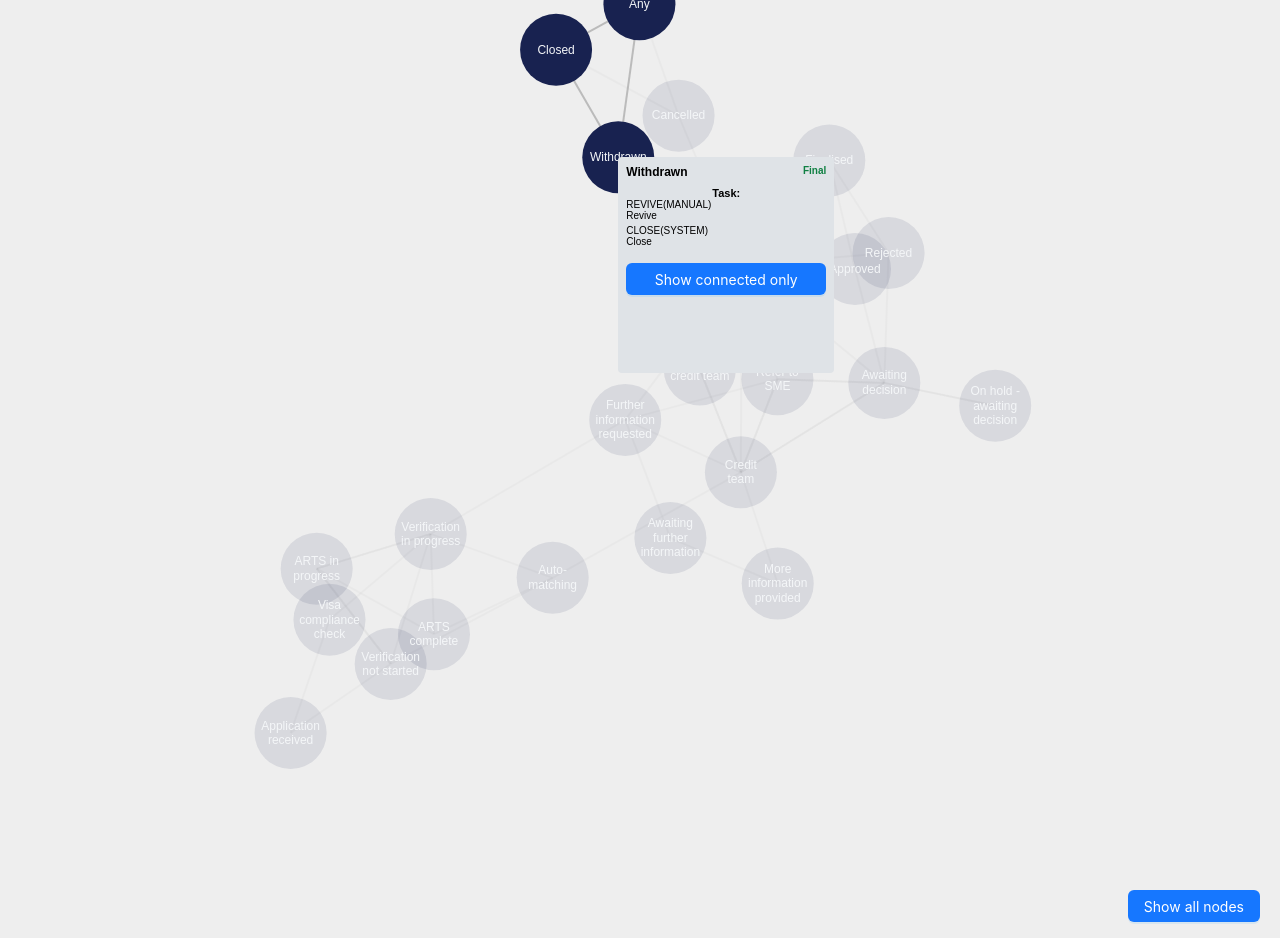
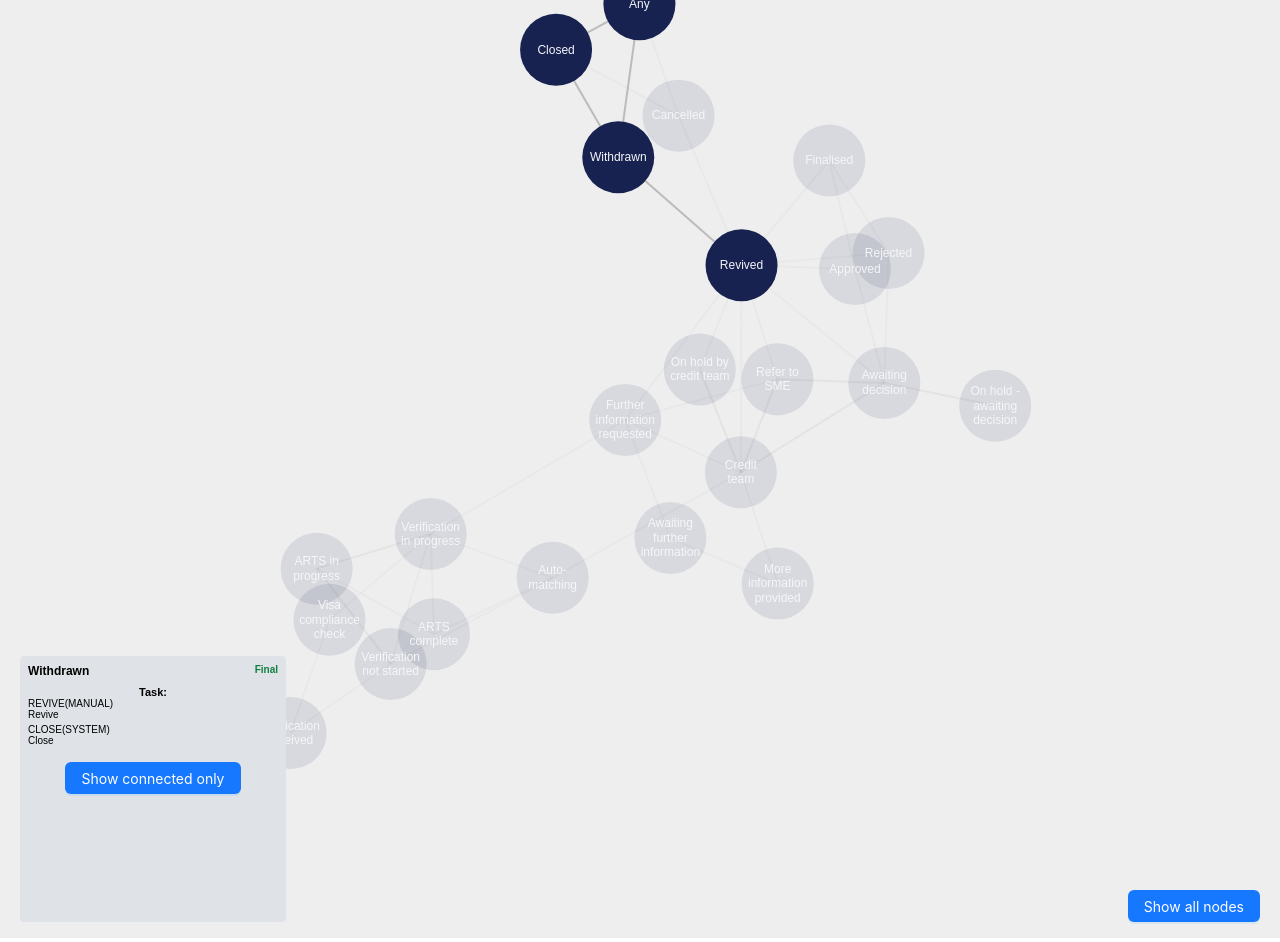
Before and after one commit to fadil-uac/workflow-component, a React (Vite) app: page / in a window 1280 px wide. Both pictures are taken after a click on the element "Withdrawn". Built offline with nearby package versions, Linux system fonts and the light colour scheme.

Commit message:
feat: move detail state to bottom left and add distance control on top left

```diff
--- /dev/null
+++ b/src/components/GraphControl.tsx
@@ -0,0 +1,25 @@
+import { Slider } from 'antd';
+
+type GraphControlProps = {
+  value: number;
+  onChange(value: number): void;
+};
+
+export const GraphControl: React.FC<GraphControlProps> = ({
+  value,
+  onChange,
+}) => {
+  return (
+    <div className="graph-control">
+      <h4>Distance</h4>
+      <Slider
+        value={value}
+        onChange={onChange}
+        max={1000}
+        min={0}
+        step={10}
+        style={{ width: '100%', margin: 0 }}
+      />
+    </div>
+  );
+};
--- a/src/components/StateView.tsx
+++ b/src/components/StateView.tsx
@@ -12,14 +12,7 @@ export const StateView: React.FC<StateViewProps> = ({
   onFilterConnectedNodes,
 }) => {
   return (
-    <div
-      className="state-view"
-      style={{
-        position: 'absolute',
-        left: node.x,
-        top: node.y,
-      }}
-    >
+    <div className="state-view">
       <div className="state-header">
         <div className="state-title">{node.label}</div>
         <div className="state-status">
@@ -75,6 +68,7 @@ export const StateView: React.FC<StateViewProps> = ({
         </div>
       )}
 
+      <div className="state-footer">
         <Button
           type="primary"
           style={{ marginTop: '1rem' }}
@@ -85,5 +79,6 @@ export const StateView: React.FC<StateViewProps> = ({
           Show connected only
         </Button>
       </div>
+    </div>
   );
 };
--- a/src/components/WorkflowDiagram.tsx
+++ b/src/components/WorkflowDiagram.tsx
@@ -10,13 +10,16 @@ import { StateView } from './StateView';
 
 import { Button } from 'antd';
 import workflowDatas from '../assets/workflow.json';
+import { GraphControl } from './GraphControl';
 import { WorkflowGraph } from './WorkflowGraph';
 
 export const WorkflowDiagram = () => {
+  const stateViewRef = useRef<HTMLDivElement>(null);
+
   const [selectedNode, setSelectedNode] = useState<IWorkflowNode>();
   const [workflowGraphData, setWorkflowGraphData] =
     useState<IWorkflowGraphData>();
-  const stateViewRef = useRef<HTMLDivElement>(null);
+  const [distance, setDistance] = useState(100);
 
   useOnClickOutside(stateViewRef, () => {
     setSelectedNode(undefined);
@@ -96,6 +99,7 @@ export const WorkflowDiagram = () => {
     <div className="workflow-container">
       <WorkflowGraph
         data={filterWorkflowParsed}
+        distance={distance}
         onClickNode={setSelectedNode}
       />
       <div ref={stateViewRef}>
@@ -106,6 +110,8 @@ export const WorkflowDiagram = () => {
           />
         )}
       </div>
+
+      <GraphControl value={distance} onChange={setDistance} />
 
       <Button
         type="primary"
--- a/src/components/WorkflowGraph.tsx
+++ b/src/components/WorkflowGraph.tsx
@@ -9,11 +9,13 @@ import {
 
 type WorkflowGraphProps = {
   data: IWorkflowGraphData;
+  distance: number;
   onClickNode(node: IWorkflowNode): void;
 };
 
 export const WorkflowGraph: React.FC<WorkflowGraphProps> = ({
   data,
+  distance,
   onClickNode,
 }) => {
   const svgRef = useRef<SVGSVGElement | null>(null);
@@ -43,7 +45,7 @@ export const WorkflowGraph: React.FC<WorkflowGraphProps> = ({
         d3
           .forceLink(data.transitions)
           .id((d: any) => d.id)
-          .distance(100)
+          .distance(distance)
       )
       .force('charge', d3.forceManyBody().strength(-200))
       .force('center', d3.forceCenter(Number(width) / 2, Number(height) / 2));
@@ -92,12 +94,7 @@ export const WorkflowGraph: React.FC<WorkflowGraphProps> = ({
             d.fx = event.x;
             d.fy = event.y;
 
-            const node = {
-              ...d,
-              x: d.fx,
-              y: d.fy,
-            };
-            onClickNode(node);
+            onClickNode(d);
 
             setIsDragged(true);
           })
@@ -151,7 +148,7 @@ export const WorkflowGraph: React.FC<WorkflowGraphProps> = ({
     return () => {
       simulation.stop();
     };
-  }, [data]);
+  }, [data, distance]);
 
   return (
     <svg
--- a/src/index.css
+++ b/src/index.css
@@ -11,6 +11,11 @@
   --colour-success: #108043;
   --colour-warning: #eec200;
   --colour-info: #212b36;
+}
+
+* {
+  margin: 0;
+  padding: 0;
 }
 
 html,
@@ -62,13 +67,21 @@ body,
   cursor: pointer;
 }
 
+.node-label>div {
+  width: 100%;
+  word-wrap: break-word;
+}
+
 .state-view {
-  width: 200px;
-  height: 200px;
+  width: 250px;
+  height: 250px;
   z-index: 1000;
   padding: 8px;
   display: flex;
   flex-direction: column;
+  position: absolute;
+  left: 20px;
+  bottom: 20px;
 
   word-wrap: break-word;
   border-radius: 4px;
@@ -119,3 +132,18 @@ body,
 
   font-size: 10px;
 }
+
+.graph-control {
+  width: 150px;
+  position: absolute;
+  top: 20px;
+  right: 20px;
+
+  display: flex;
+  flex-direction: column;
+  align-items: flex-start;
+  gap: 8px;
+
+  padding: 8px;
+  background-color: var(--colour-grey);
+}
```
Lines whose indentation alone changed are shown as unchanged.
